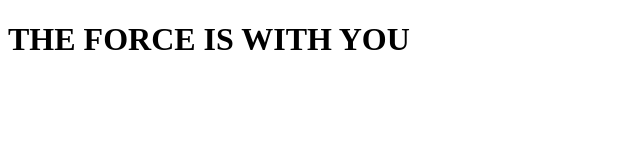
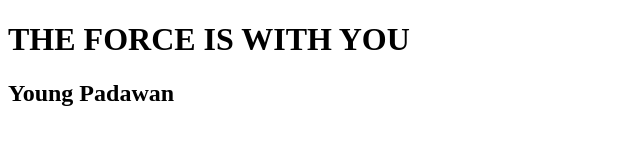
Before and after one commit to Dylonious/Dylanlp.github.io, a plain HTML site: page index.html in a window 1280 px wide. Shown: the whole page, without its empty margins (0-640 px from the left). Drawn offline with Linux system fonts and the light colour scheme.

Commit message:
Update index.html

```diff
--- a/index.html
+++ b/index.html
@@ -4,7 +4,8 @@
   <title> Dylan's Semi-Ok Website!!!!!!!!!</title>
   </head>
   <body>
-  <h1> THE FORCE IS WITH YOU <h1>
+    <h1>THE FORCE IS WITH YOU<h1>
+    <h2>Young Padawan<h2>
   </body>
 
 </html>
```
